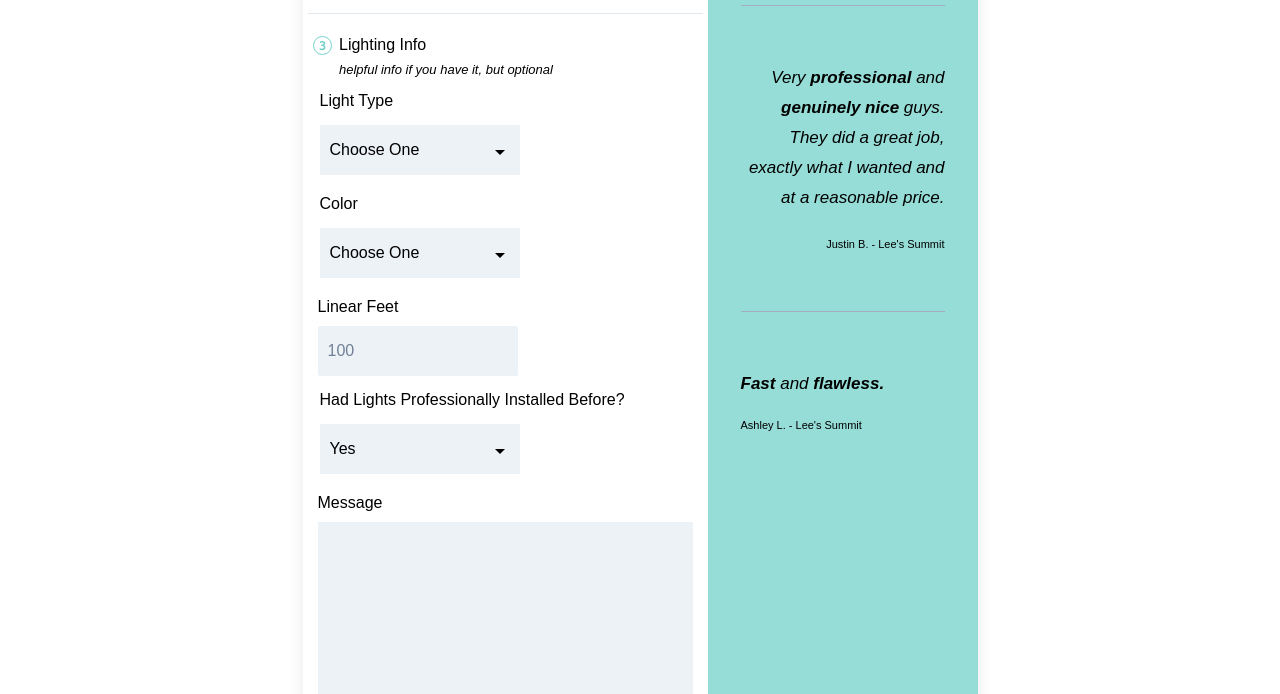
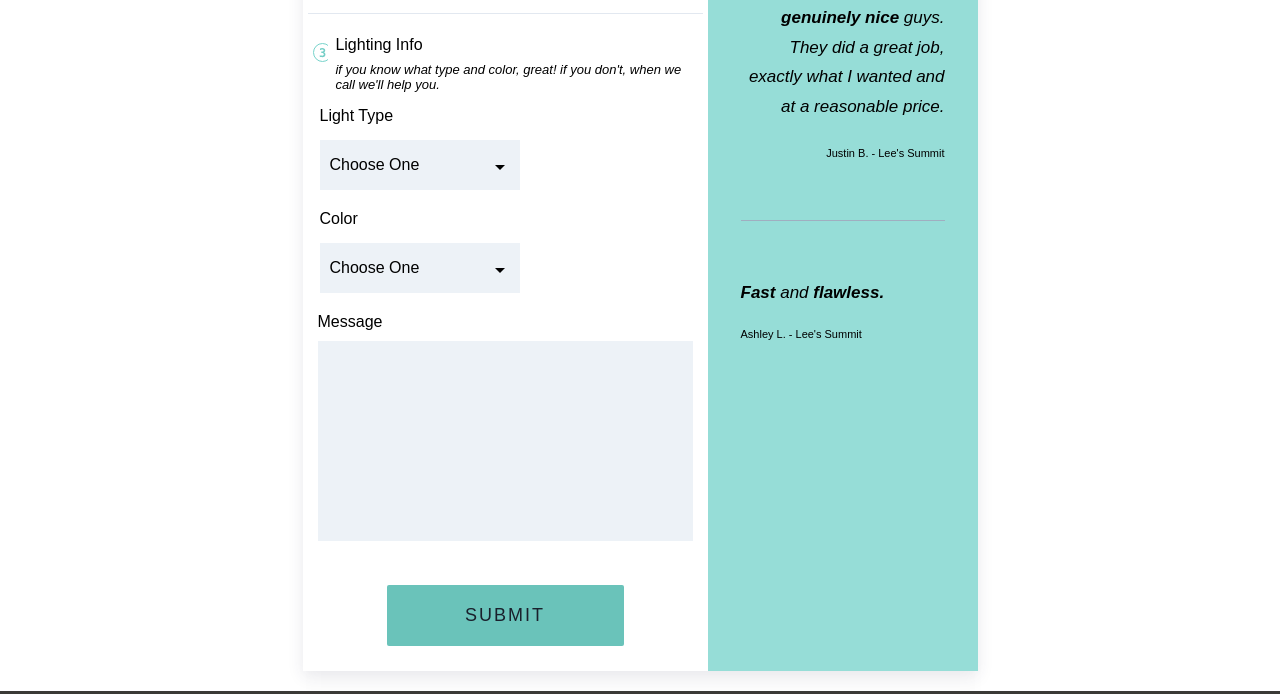
Before and after one commit to StetsonRamey/Tis-the-Season-Site, a website: page contact.html in a window 1280 px wide. Shown: the part 1175-1869 px from the top of the page. Drawn offline with Linux system fonts and the light colour scheme; some packages are replaced by stand-ins of ours.

Commit message:
fixed contact form

```diff
--- a/contact.html
+++ b/contact.html
@@ -219,7 +219,7 @@
                 <span>
                   Lighting Info
                   <br/>
-                  <p>helpful info if you have it, but optional</p>
+                  <p>if you know what type and color, great!  if you don't, when we call we'll help you.</p>
                 </span>
               </div>
               <!-- LIGHTING SECTION -->
@@ -259,7 +259,7 @@
                   </div>
                 </fieldset>
 
-                <div class="contact-input">
+                <!-- <div class="contact-input">
                   <label for="feet">
                     <span>Linear Feet</span>
                   </label>
@@ -273,7 +273,7 @@
                       <option value="No">No</option>
                     </select>
                   </div>
-                </fieldset>
+                </fieldset> -->
                 <div class="contact-input">
                   <label for="message">
                     <span>Message</span>
```
Also changed, not shown: dist/css/app.css, dist/js/app.js, 1 other file.
